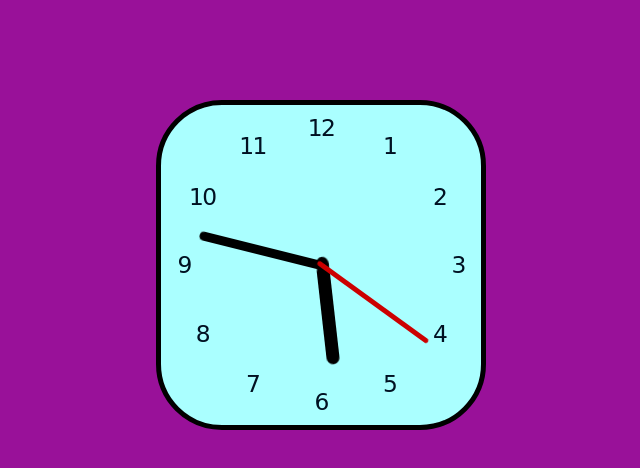
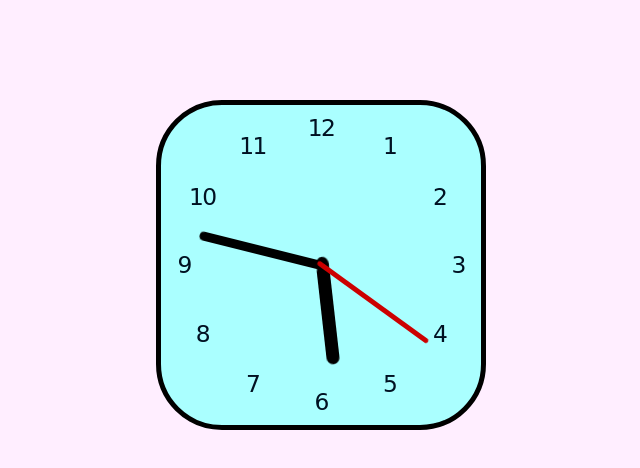
Before and after one commit to batyatonny/analog-clock, a plain HTML site: page index.html in a window 1280 px wide. Shown: the whole page, without its empty margins (319-959 px from the left). Drawn offline with Linux system fonts and the light colour scheme.

Commit message:
Updated CSS file

```diff
--- a/main.css
+++ b/main.css
@@ -1,5 +1,5 @@
 body {
-  background: #919;
+  background: #fef;
   color: #012;
   margin-top: 100px;
   font-family: Cursive, sans-serif;
```
